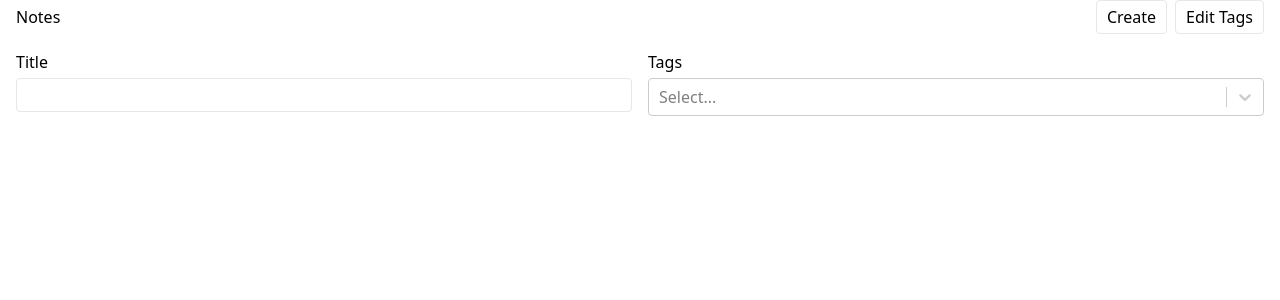
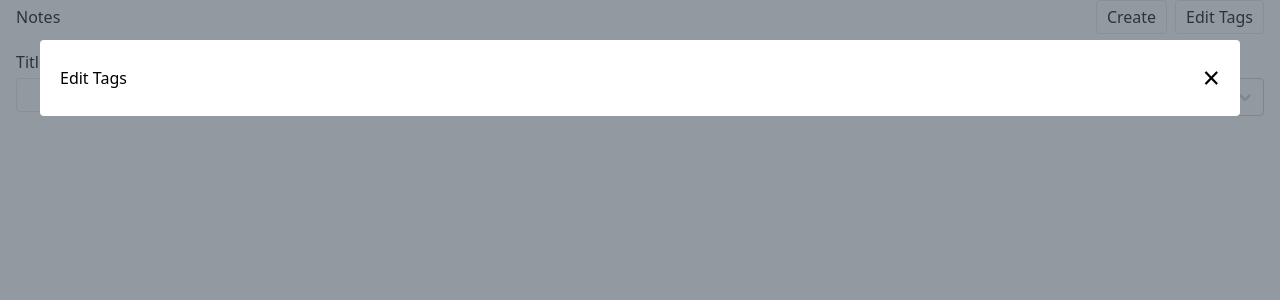
Before and after one commit to LukasV3/notable, a React (Vite) app: page / in a window 1280 px wide. Both pictures are taken after a click on the button "Edit Tags". Shown: the top 300 px of the page. Built offline with nearby package versions, Linux system fonts and the light colour scheme.

Commit message:
Created edit and delete tags modal

```diff
--- a/src/App.tsx
+++ b/src/App.tsx
@@ -69,12 +69,35 @@ function App() {
     setTags((prev) => [...prev, tag]);
   }
 
+  function updateTag(id: string, label: string) {
+    setTags((prevTags) => {
+      return prevTags.map((tag) => {
+        if (tag.id === id) {
+          return { ...tag, label };
+        } else {
+          return tag;
+        }
+      });
+    });
+  }
+
+  function deleteTag(id: string) {
+    setTags((prev) => prev.filter((tag) => tag.id !== id));
+  }
+
   return (
     <div className="container">
       <Routes>
         <Route
           path="/"
-          element={<NoteList availableTags={tags} notes={notesWithTags} />}
+          element={
+            <NoteList
+              availableTags={tags}
+              notes={notesWithTags}
+              onUpdateTag={updateTag}
+              onDeleteTag={deleteTag}
+            />
+          }
         />
         <Route
           path="/new"
--- a/src/NoteList.tsx
+++ b/src/NoteList.tsx
@@ -2,6 +2,7 @@ import { Link } from "react-router-dom";
 import ReactSelect from "react-select";
 import { Tag } from "./App";
 import { useMemo, useState } from "react";
+import { createPortal } from "react-dom";
 
 type SimplifiedNote = {
   tags: Tag[];
@@ -12,11 +13,26 @@ type SimplifiedNote = {
 type NoteListProp = {
   availableTags: Tag[];
   notes: SimplifiedNote[];
+  onUpdateTag: (id: string, label: string) => void;
+  onDeleteTag: (id: string) => void;
 };
 
-export function NoteList({ availableTags, notes }: NoteListProp) {
+type EditTagsModalProps = {
+  onClose: () => void;
+  availableTags: Tag[];
+  onUpdateTag: (id: string, label: string) => void;
+  onDeleteTag: (id: string) => void;
+};
+
+export function NoteList({
+  availableTags,
+  notes,
+  onDeleteTag,
+  onUpdateTag,
+}: NoteListProp) {
   const [selectedTags, setSelectedTags] = useState<Tag[]>([]);
   const [title, setTitle] = useState("");
+  const [showEditTagsModal, setShowEditTagsModal] = useState(false);
 
   const filteredNotes = useMemo(() => {
     return notes.filter((note) => {
@@ -38,7 +54,12 @@ export function NoteList({ availableTags, notes }: NoteListProp) {
             <button className="border border-grey rounded px-2.5 py-1">Create</button>
           </Link>
 
-          <button className="border border-grey rounded px-2.5 py-1">Edit Tags</button>
+          <button
+            onClick={() => setShowEditTagsModal(true)}
+            className="border border-grey rounded px-2.5 py-1"
+          >
+            Edit Tags
+          </button>
         </div>
       </div>
 
@@ -76,6 +97,17 @@ export function NoteList({ availableTags, notes }: NoteListProp) {
           <NoteCard key={note.id} id={note.id} title={note.title} tags={note.tags} />
         ))}
       </div>
+
+      {showEditTagsModal &&
+        createPortal(
+          <EditTagsModal
+            onClose={() => setShowEditTagsModal(false)}
+            availableTags={availableTags}
+            onUpdateTag={onUpdateTag}
+            onDeleteTag={onDeleteTag}
+          />,
+          document.body
+        )}
     </>
   );
 }
@@ -103,3 +135,47 @@ function NoteCard({ id, title, tags }: SimplifiedNote) {
     </Link>
   );
 }
+
+function EditTagsModal({
+  onClose,
+  availableTags,
+  onUpdateTag,
+  onDeleteTag,
+}: EditTagsModalProps) {
+  return (
+    <div className="fixed inset-0 z-50 h-full w-full bg-gray-600/60 flex justify-center items-start">
+      <div className="container bg-white rounded p-5 mt-10 mx-10 w-full flex flex-col gap-y-6">
+        <div className="flex items-center justify-between">
+          <h2>Edit Tags</h2>
+
+          <button onClick={onClose} className="text-3xl">
+            &times;
+          </button>
+        </div>
+
+        {availableTags.length > 0 && (
+          <ul className="flex flex-col gap-y-2">
+            {availableTags.map((tag) => {
+              return (
+                <li key={tag.id} className="flex gap-x-3">
+                  <input
+                    onChange={(e) => onUpdateTag(tag.id, e.target.value)}
+                    defaultValue={tag.label}
+                    className="grow border border-grey rounded px-2.5 py-1"
+                  />
+
+                  <button
+                    onClick={() => onDeleteTag(tag.id)}
+                    className="border border-grey rounded px-2.5 py-1"
+                  >
+                    &times;
+                  </button>
+                </li>
+              );
+            })}
+          </ul>
+        )}
+      </div>
+    </div>
+  );
+}
```
